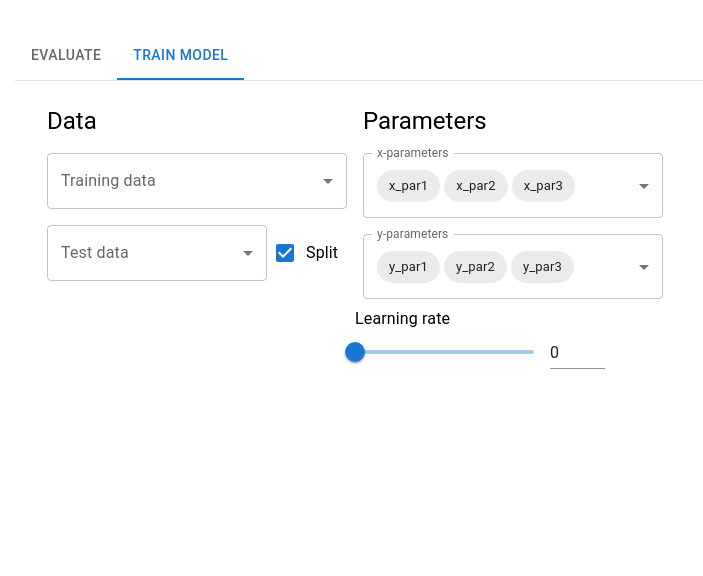
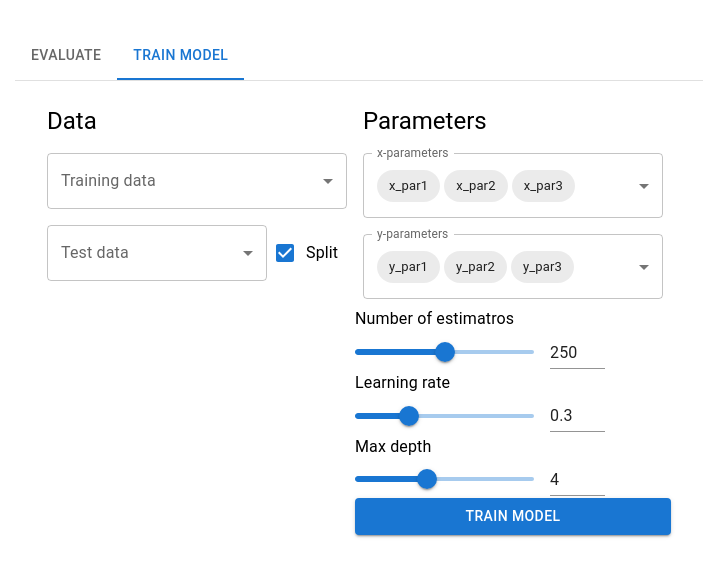
Before and after one commit to eliascarlsson1/react-app-football, a React (Create React App) app in the folder frontend/: page / in a window 1280 px wide. Shown: the top 576 px of the page, without its empty margins (17-720 px from the left). Built offline with nearby package versions, Linux system fonts and the light colour scheme.

Commit message:
action set up for train model

```diff
--- a/frontend/src/App.tsx
+++ b/frontend/src/App.tsx
@@ -43,6 +43,7 @@ function App() {
 				) : (
 					<TrainModelView
 						state={appStateManager.getComponentState().getTrainModelViewState()}
+						dispatcher={appDispatcher}
 					/>
 				)}
 			</Stack>
--- a/frontend/src/appstatemanager.tsx
+++ b/frontend/src/appstatemanager.ts
@@ -1,6 +1,9 @@
 import React from "react";
 import { TopMenuTabAction, TopMenuTabOption, TopMenuTabState } from "./App";
-import { TrainModelViewState } from "./train-model/trainmodelview";
+import {
+	TrainModelViewState,
+	TrainModelAction,
+} from "./train-model/trainmodelview";
 const _ = require("lodash");
 
 export type AppState = {
@@ -9,7 +12,7 @@ export type AppState = {
 	x_parameters: string[];
 	y_parameters: string[];
 };
-export type AppAction = TopMenuTabAction;
+export type AppAction = TopMenuTabAction | TrainModelAction;
 export type AppActionDispatcher = (action: AppAction) => void;
 
 class AppStateManager {
@@ -50,6 +53,8 @@ class AppStateManager {
 					newAppState.tab = action.selectedTab;
 					this.#setState(newAppState);
 					break;
+				case "train model":
+					console.log(action);
 			}
 		};
 		return appDispatcher;
--- a/frontend/src/train-model/trainmodelview.tsx
+++ b/frontend/src/train-model/trainmodelview.tsx
@@ -6,6 +6,8 @@ import Typography from "@mui/material/Typography";
 import Checkbox from "@mui/material/Checkbox";
 import Tooltip from "@mui/material/Tooltip";
 import FormControlLabel from "@mui/material/FormControlLabel";
+import Button from "@mui/material/Button";
+import { AppActionDispatcher } from "../appstatemanager";
 
 export type TrainModelViewState = {
 	historicalData: string[];
@@ -13,17 +15,33 @@ export type TrainModelViewState = {
 	y_parameters: string[];
 };
 
-let trainingData = [];
-let testData = [];
+export type TrainModelAction = {
+	type: "train model";
+	trainingData: string[];
+	testData: string[];
+	evaluateSplit: boolean;
+	xParameters: string[];
+	yParameters: string[];
+	learningRate: number;
+	maxDepth: number;
+	numberEstimators: number;
+};
+
+let trainingData: string[] = [];
+let testData: string[] = [];
 let evaluateSplit = true;
-let x_parameters = [];
-let y_parameters = [];
-let learningRate = 0;
+let xParameters: string[] = [];
+let yParameters: string[] = [];
+let learningRate = 0.3;
+let maxDepth = 4;
+let numberEstimators = 250;
 
 export default function TrainModelView({
 	state,
+	dispatcher,
 }: {
 	state: TrainModelViewState;
+	dispatcher: AppActionDispatcher;
 }) {
 	//FIXME: Find out if that checkbox is checked
 
@@ -75,7 +93,7 @@ export default function TrainModelView({
 				<Multiselect
 					dataArray={state.x_parameters}
 					deliverSelected={(selectedData) => {
-						x_parameters = selectedData;
+						xParameters = selectedData;
 					}}
 					label="x-parameters"
 					selected={state.x_parameters}
@@ -83,21 +101,62 @@ export default function TrainModelView({
 				<Multiselect
 					dataArray={state.y_parameters}
 					deliverSelected={(selectedData) => {
-						y_parameters = selectedData;
+						yParameters = selectedData;
 					}}
 					label="y-parameters"
 					selected={state.y_parameters}
 				/>
 				<SingleTextSlider
 					min={0}
+					max={500}
+					step={1}
+					starting={numberEstimators}
+					deliverValue={(value) => {
+						numberEstimators = value;
+					}}
+					label="Number of estimatros"
+				/>
+				<SingleTextSlider
+					min={0}
 					max={1}
 					step={0.01}
+					starting={learningRate}
 					deliverValue={(value) => {
 						learningRate = value;
 					}}
 					label="Learning rate"
 				/>
+				<SingleTextSlider
+					min={0}
+					max={10}
+					step={1}
+					starting={maxDepth}
+					deliverValue={(value) => {
+						maxDepth = value;
+					}}
+					label="Max depth"
+				/>
+				<Button
+					variant="contained"
+					onClick={() => dispatcher(getTrainModelAction())}
+				>
+					Train model
+				</Button>
 			</Stack>
 		</Stack>
 	);
 }
+
+function getTrainModelAction(): TrainModelAction {
+	return {
+		type: "train model",
+		trainingData,
+		testData,
+		evaluateSplit,
+		xParameters,
+		yParameters,
+		learningRate,
+		maxDepth,
+		numberEstimators,
+	};
+}
```
